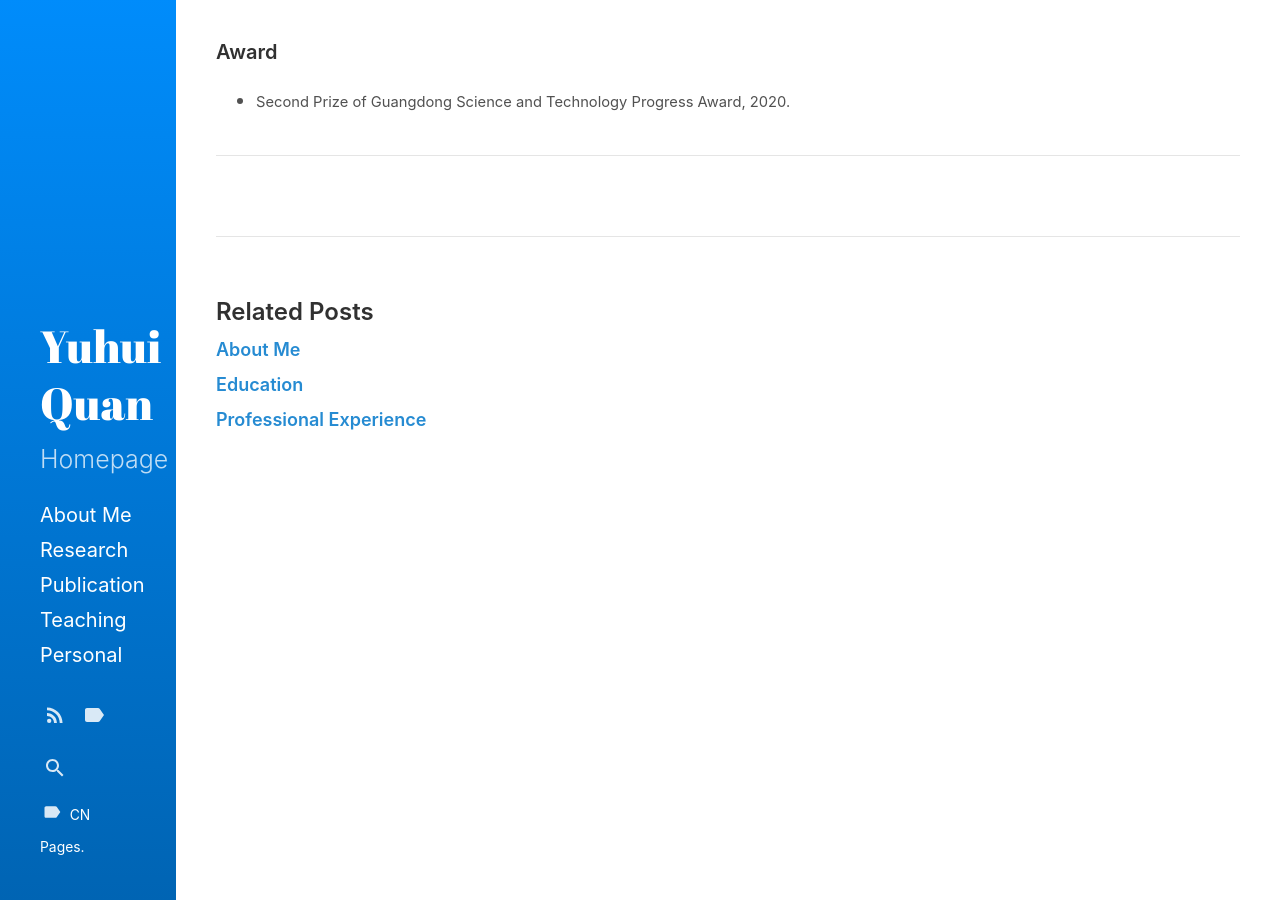
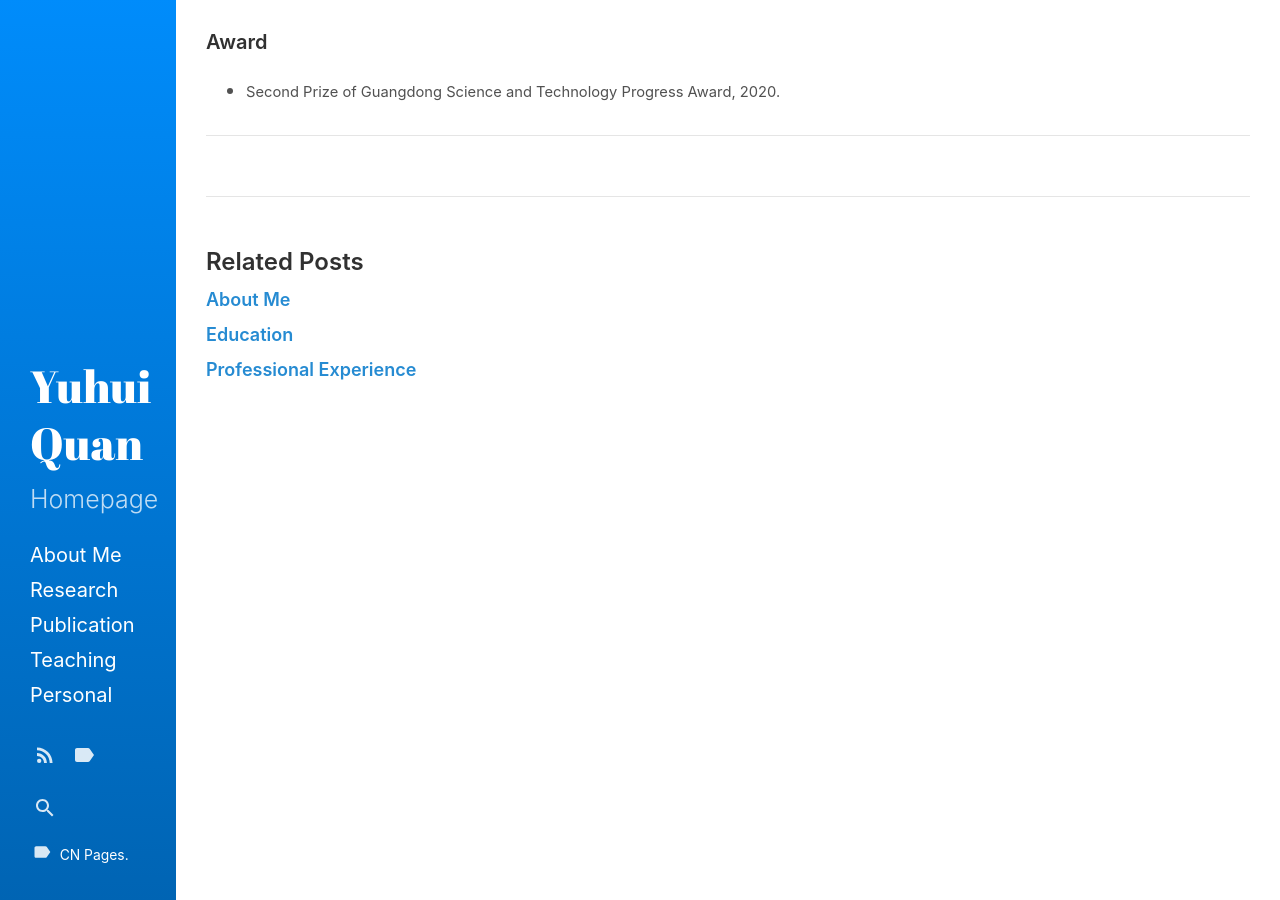
Before and after one commit to Dofboom/Dofboom.github.io, a Jekyll site: the page built from _posts/2020-5-30-a_award.md, in a window 1280 px wide. Built offline with Jekyll 4.4.1, drawn with Linux system fonts in a browser that asks for light colours.

Commit message:
Update _variables.scss

```diff
--- a/_sass/hydeout/_variables.scss
+++ b/_sass/hydeout/_variables.scss
@@ -28,7 +28,7 @@ $border-radius: 300px !default;
 $padding-v: 1em !default;
 $padding-h: 1.5em !default;
 $heading-spacing: 0.5rem !default;
-$section-spacing: 2rem !default;
+$section-spacing: 1.5rem !default;
 $sidebar-width: 8.8rem !default;  //11*0.8
 
 $large-breakpoint: 49rem !default;
```
